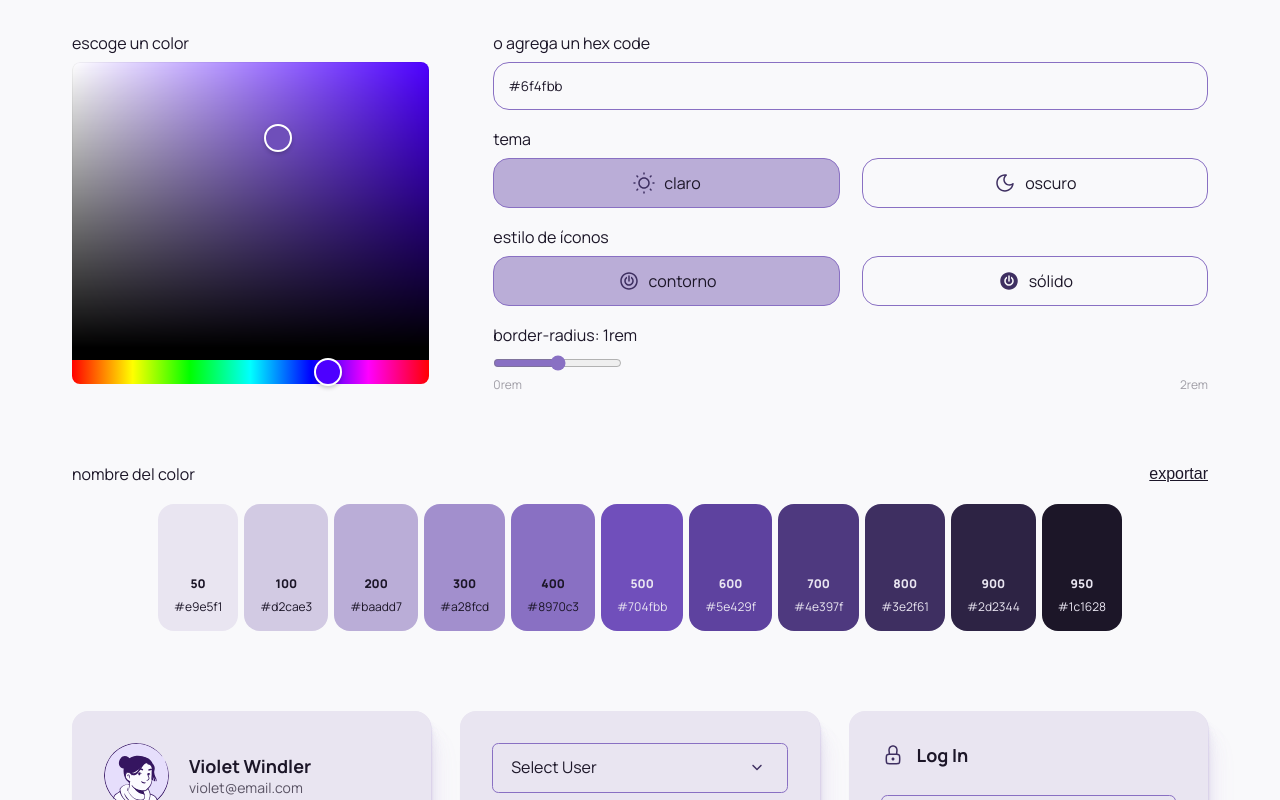
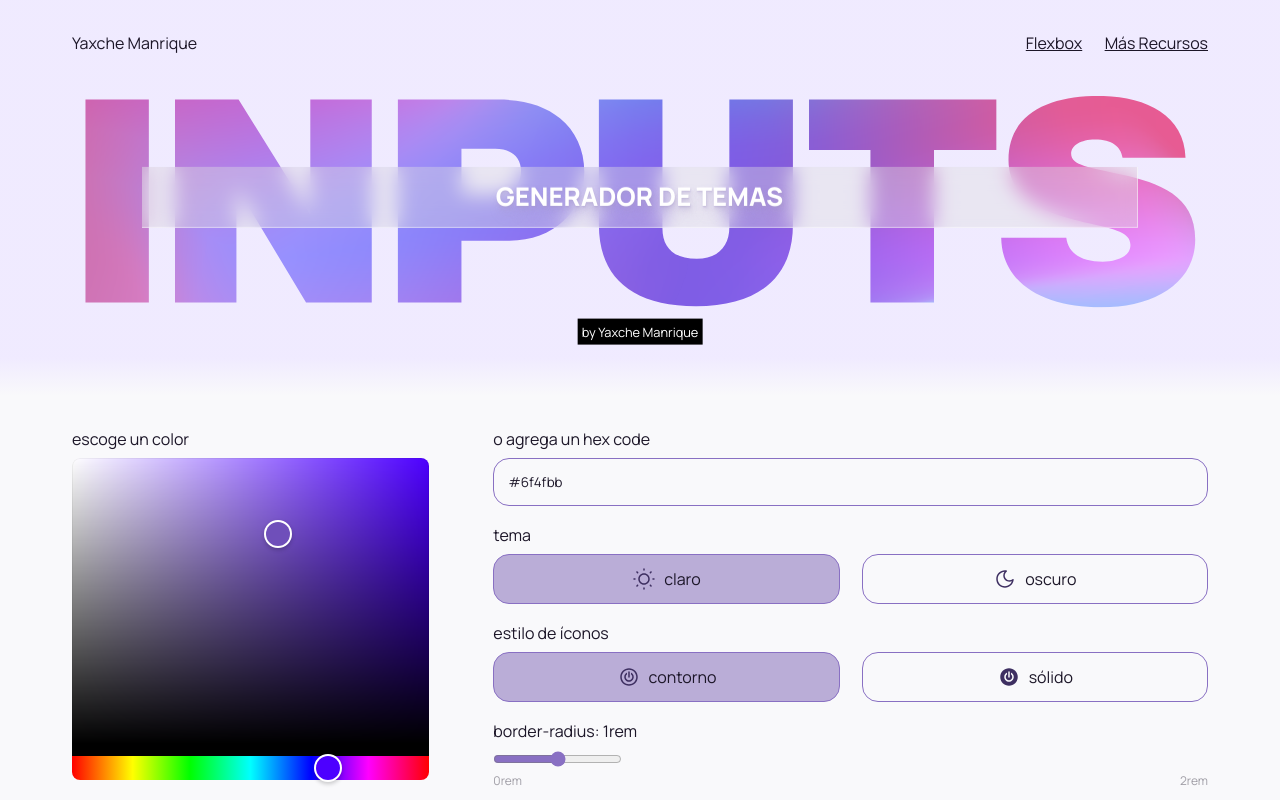
Before and after one commit to yaxchemanrique/theme-builder, a React (Vite) app: page / in a window 1280 px wide. Shown: the top 800 px of the page. Built offline with nearby package versions, Linux system fonts and the light colour scheme.

Commit message:
feat: implementation of Header and Footer

```diff
--- a/root.css
+++ b/root.css
@@ -3,6 +3,9 @@
 :root {
   --theme-light-bg: var(--clr-accent-0);
   --theme-dark-bg: var(--clr-accent-1000);
+
+  --brand-clr-100-100: hsla(255, 100%, 96%, 1);
+  --brand-clr-100-0: hsla(255, 100%, 96%, 0);
 
   --br: 1rem;
   --component-padding: 2rem;
--- a/src/App.jsx
+++ b/src/App.jsx
@@ -2,6 +2,8 @@ import { useContext } from "react";
 
 import { ThemeContext } from "./context/ThemeProvider.jsx";
 
+import Header from "./layout/Header/Header.jsx";
+import Footer from "./layout/Footer/Footer.jsx";
 import SettingsForm from "./components/SettingsForm/SettingsForm.jsx";
 import ColorCardsContainer from "./components/ColorCardsContainer/ColorCardsContainer.jsx";
 import DashboardSidebar from "./components/DashboardSidebar/DashboardSidebar.jsx";
@@ -10,7 +12,7 @@ import SignInForm from "./components/SignInForm/SignInForm.jsx";
 import Pricing from "./components/Pricing/Pricing.jsx";
 import Calendar from "./components/Calendar/Calendar.jsx";
 import CreateAccount from "./components/CreateAccount/CreateAccount.jsx";
-import BarGraph from './components/BarGraph/BarGraph.jsx'
+import BarGraph from "./components/BarGraph/BarGraph.jsx";
 
 import "./styles.css";
 
@@ -18,6 +20,8 @@ function App() {
   const { theme } = useContext(ThemeContext);
 
   return (
+    <>
+      <Header />
       <main className={theme}>
         <div className="wrapper">
           <SettingsForm />
@@ -33,6 +37,8 @@ function App() {
           </div>
         </div>
       </main>
+      <Footer />
+    </>
   );
 }
 
--- a/src/components/Icon/Icon.jsx
+++ b/src/components/Icon/Icon.jsx
@@ -377,6 +377,34 @@ function Icon({ type, theme, name, color = "default" }) {
         </svg>
       );
 
+    case "outline-instagram":
+      return (
+        <svg
+          xmlns="http://www.w3.org/2000/svg"
+          width="24"
+          height="24"
+          viewBox="0 0 24 24"
+          fill="none"
+        >
+          <path
+            d="M15.9999 7.00005C15.9999 6.44776 16.4477 6.00005 16.9999 6.00005C17.5522 6.00005 17.9999 6.44776 17.9999 7.00005C17.9999 7.55233 17.5522 8.00005 16.9999 8.00005C16.4477 8.00005 15.9999 7.55233 15.9999 7.00005Z"
+            fill={fillColor}
+          />
+          <path
+            fillRule="evenodd"
+            clipRule="evenodd"
+            d="M11.9999 7.25005C9.37659 7.25005 7.24994 9.37669 7.24994 12C7.24994 14.6234 9.37659 16.75 11.9999 16.75C14.6233 16.75 16.7499 14.6234 16.7499 12C16.7499 9.37669 14.6233 7.25005 11.9999 7.25005ZM8.74994 12C8.74994 10.2051 10.205 8.75005 11.9999 8.75005C13.7949 8.75005 15.2499 10.2051 15.2499 12C15.2499 13.795 13.7949 15.25 11.9999 15.25C10.205 15.25 8.74994 13.795 8.74994 12Z"
+            fill={fillColor}
+          />
+          <path
+            fillRule="evenodd"
+            clipRule="evenodd"
+            d="M17.2582 2.83306C13.7916 2.44562 10.2083 2.44562 6.74171 2.83306C4.72965 3.05794 3.10532 4.64295 2.86876 6.66548C2.45423 10.2098 2.45423 13.7903 2.86876 17.3346C3.10532 19.3571 4.72965 20.9422 6.74171 21.167C10.2083 21.5545 13.7916 21.5545 17.2582 21.167C19.2702 20.9422 20.8946 19.3571 21.1311 17.3346C21.5457 13.7903 21.5457 10.2098 21.1311 6.66548C20.8946 4.64295 19.2703 3.05794 17.2582 2.83306ZM6.90832 4.32378C10.2642 3.94871 13.7357 3.94871 17.0916 4.32378C18.4217 4.47244 19.4872 5.52205 19.6413 6.83973C20.0423 10.2683 20.0423 13.7318 19.6413 17.1604C19.4872 18.478 18.4217 19.5277 17.0916 19.6763C13.7357 20.0514 10.2642 20.0514 6.90832 19.6763C5.57821 19.5277 4.51272 18.478 4.35861 17.1604C3.95761 13.7318 3.95761 10.2683 4.35861 6.83973C4.51272 5.52205 5.57821 4.47244 6.90832 4.32378Z"
+            fill={fillColor}
+          />
+        </svg>
+      );
+
     case "solid-google":
       return (
         <svg
@@ -716,6 +744,28 @@ function Icon({ type, theme, name, color = "default" }) {
           />
         </svg>
       );
+
+    case "solid-instagram":
+      return (
+        <svg
+          xmlns="http://www.w3.org/2000/svg"
+          width="24"
+          height="24"
+          viewBox="0 0 24 24"
+          fill="none"
+        >
+          <path
+            d="M12 8.75005C10.2051 8.75005 8.75 10.2051 8.75 12C8.75 13.795 10.2051 15.25 12 15.25C13.7949 15.25 15.25 13.795 15.25 12C15.25 10.2051 13.7949 8.75005 12 8.75005Z"
+            fill={fillColor}
+          />
+          <path
+            fillRule="evenodd"
+            clipRule="evenodd"
+            d="M6.76954 3.08151C10.2177 2.69614 13.7824 2.69614 17.2305 3.08151C19.1289 3.29369 20.6601 4.78947 20.8829 6.69452C21.2952 10.2195 21.2952 13.7806 20.8829 17.3056C20.6601 19.2106 19.1289 20.7064 17.2305 20.9186C13.7824 21.304 10.2177 21.304 6.76954 20.9186C4.87114 20.7064 3.33995 19.2106 3.11713 17.3056C2.70485 13.7806 2.70485 10.2195 3.11713 6.69452C3.33995 4.78947 4.87114 3.29369 6.76954 3.08151ZM17 6.00005C16.4477 6.00005 16 6.44776 16 7.00005C16 7.55233 16.4477 8.00005 17 8.00005C17.5523 8.00005 18 7.55233 18 7.00005C18 6.44776 17.5523 6.00005 17 6.00005ZM7.25 12C7.25 9.37669 9.37665 7.25005 12 7.25005C14.6234 7.25005 16.75 9.37669 16.75 12C16.75 14.6234 14.6234 16.75 12 16.75C9.37665 16.75 7.25 14.6234 7.25 12Z"
+            fill={fillColor}
+          />
+        </svg>
+      );
   }
 }
 export default Icon;
--- /dev/null
+++ b/src/layout/Footer/Footer.jsx
@@ -0,0 +1,39 @@
+import { useContext } from 'react';
+import { ThemeContext } from '../../context/ThemeProvider.jsx';
+
+import Icon from '../../components/Icon/Icon.jsx';
+
+import styles from "./Footer.module.css";
+
+function Footer() {
+  const {theme, iconStyle} = useContext(ThemeContext);
+
+  return (
+    <footer className={`${styles[theme]} ${styles.footer}`}>
+      <div className={styles.wrapper}>
+        <div className={styles.meshTitle}>
+          <div>
+            <object data="/inputs-title.svg"></object>
+          </div>
+          <address rel="author" className={styles.authorTag}>
+            by Yaxche Manrique
+          </address>
+        </div>
+        <ul>
+          <li>
+            <a href="https://github.com/yaxchemanrique/" target="_blank">
+              <Icon name='github' type={iconStyle} color={50}/>
+            </a>
+          </li>
+          <li>
+            <a href="https://www.instagram.com/yaxchemanrique/" target="_blank">
+              <Icon name='instagram' type={iconStyle} color={50} />
+            </a>
+          </li>
+        </ul>
+      </div>
+    </footer>
+  );
+}
+
+export default Footer;
--- /dev/null
+++ b/src/layout/Footer/Footer.module.css
@@ -0,0 +1,64 @@
+.light {
+  --bg: var(--clr-accent-0);
+}
+
+.dark {
+  --bg: var(--clr-accent-1000);
+}
+
+.footer {
+  background-color: var(--bg);
+  min-height: 30rem;
+  background-image: linear-gradient(0deg, var(--brand-clr-100-100) 85%, var(--brand-clr-100-0) 100%);
+  padding: 3rem;
+  position: relative;
+  overflow: hidden;
+}
+
+.wrapper {
+  position: relative;
+  transform: translateY(55%);
+}
+
+.meshTitle {
+  position: relative;
+  transform: translateY(-30%);
+}
+
+.authorTag {
+  background-color: black;
+  color: white;
+  font-style: normal;
+  font-size: 0.8rem;
+  width: fit-content;
+  padding: 0.25rem;
+  margin-inline: auto;
+}
+
+.footer ul {
+  width: 90vw;
+  list-style: none;
+  display: flex;
+  justify-content: center;
+  gap: 1.5rem;
+  transform: translateY(-60px);
+  margin-top: 2rem;
+}
+
+.footer li {
+  width: fit-content;
+  aspect-ratio: 1;
+  background-color: black;
+  padding: 0.5rem;
+  scale: 1.4;
+  transition: all ease-in-out 200ms;
+}
+
+.footer li a {
+  display: grid;
+  place-content: center;
+}
+
+.footer li:hover {
+  scale: 1.45;
+}
--- /dev/null
+++ b/src/layout/Header/Header.jsx
@@ -0,0 +1,42 @@
+import { useContext } from "react";
+import { ThemeContext } from "../../context/ThemeProvider";
+import styles from "./Header.module.css";
+
+function Header() {
+  const { theme } = useContext(ThemeContext);
+  return (
+    <header className={`${styles[theme]} ${styles.header}`}>
+      <div className="wrapper">
+        <nav className={styles.nav}>
+          <div className={styles.logoContainer}>Yaxche Manrique</div>
+          <ul>
+            <li>
+              <a href="https://flexbox.yaxchemanrique.com/" target="_blank">
+                Flexbox
+              </a>
+            </li>
+            <li>
+              <a
+                href="https://yaxchemanrique.notion.site/Links-Dashboard-f8503b5d94c544aeac3ffe4b5b6c246e"
+                target="_blank"
+              >
+                Más Recursos
+              </a>
+            </li>
+          </ul>
+        </nav>
+        <div className={styles.meshTitle}>
+          <h1>generador de temas</h1>
+          <div>
+            <object data="/inputs-title.svg"></object>
+          </div>
+          <address rel="author" className={styles.authorTag}>
+            by Yaxche Manrique
+          </address>
+        </div>
+      </div>
+    </header>
+  );
+}
+
+export default Header;
--- /dev/null
+++ b/src/layout/Header/Header.module.css
@@ -0,0 +1,83 @@
+.light {
+  --bg: var(--clr-accent-0);
+}
+
+.dark {
+  --bg: var(--clr-accent-1000);
+}
+
+.header {
+  background-color: var(--bg);
+  min-height: 20rem;
+  padding-bottom: 3rem;
+  background-image: linear-gradient(180deg, var(--brand-clr-100-100) 90.27%, var(--brand-clr-100-0) 100%)
+}
+
+.nav {
+  display: flex;
+  justify-content: space-between;
+  padding-block-end: 2.6rem;
+}
+
+.nav ul {
+  display: flex;
+  gap: 1.4rem;
+  list-style: none;
+}
+
+.nav a {
+  color: inherit;
+}
+
+.meshTitle {
+  position: relative;
+}
+
+.meshTitle div {
+  width: 100%;
+}
+
+.meshTitle h1 {
+  --margin-inline: 4.4rem;
+  --shadow-color: 257deg 30% 70%;
+
+  --text-shadow:
+    0.3px 0.5px 0.7px hsl(var(--shadow-color) / 0.23),
+    0.8px 1.6px 2.1px hsl(var(--shadow-color) / 0.25),
+    1.9px 3.8px 5px hsl(var(--shadow-color) / 0.27),
+    4.4px 8.8px 11.7px hsl(var(--shadow-color) / 0.29);
+
+  text-transform: uppercase;
+  font-size: 1.6rem;
+  font-weight: 900;
+  text-align: center;
+  line-height: 0.85;
+  text-wrap: balance;
+  color: white;
+  text-shadow: var(--text-shadow);
+
+  position: absolute;
+  top: 60%;
+  transform: translateY(-100%);
+  padding-block: 1.2rem;
+  padding-inline: 0.5rem;
+  margin-inline: var(--margin-inline);
+  width: calc(100% - 2 * var(--margin-inline));
+  border-right: 0.862px solid hsl(0 0% 100% / 50%);
+  border-bottom: 0.862px solid hsl(0 0% 100% / 50%);
+  backdrop-filter: blur(10px);
+  background-color: hsla(0, 0%, 87%, 0.4);
+}
+
+.authorTag {
+  background-color: black;
+  color: white;
+  font-style: normal;
+  font-size: 0.8rem;
+  width: fit-content;
+  padding: 0.25rem;
+  position: absolute;
+  bottom: 0px;
+  left: 50%;
+  transform: translate(-50%, 110%);
+}
```
Also changed, not shown: public/inputs-title.svg (added). Lines whose indentation alone changed are shown as unchanged.
